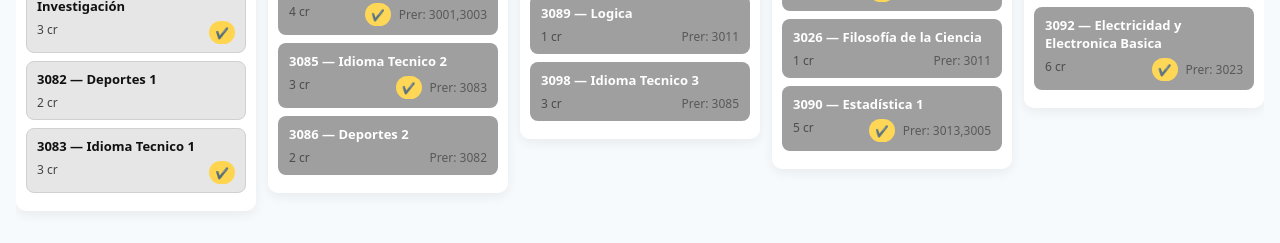
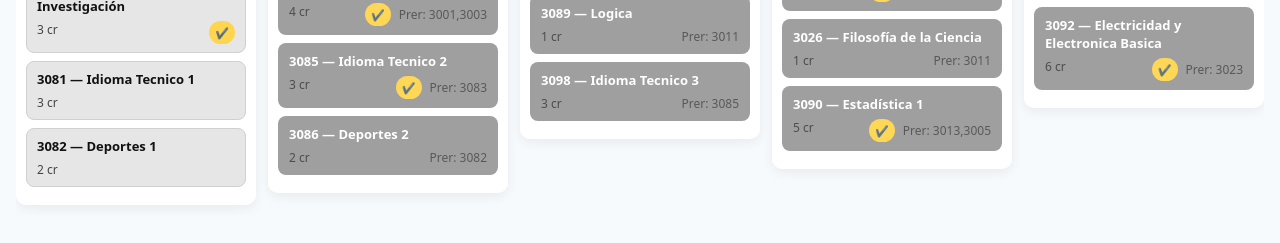
Before and after one commit to Sara-Recancoj19/Malla_Ingen-eria_Mec-nica, a plain HTML site: page index.html in a window 1280 px wide. Shown: the part 508-751 px from the top of the page. Drawn offline with Linux system fonts and the light colour scheme.

Commit message:
Update index.html

```diff
--- a/index.html
+++ b/index.html
@@ -90,7 +90,7 @@ const cursos = [
     {"codigo": "3003", "nombre": "Área Social Humanística 1", "creditos": 3, "prereq": [], "semestre": 1},
     {"codigo": "3004", "nombre": "Área Técnica Complememtaria 1", "creditos": 4, "prereq": [], "semestre": 1},
     {"codigo": "3005", "nombre": "Técnicas de Estudio e Investigación", "creditos": 3, "prereq": [], "semestre": 1},
-    {"codigo": "3083", "nombre": "Idioma Tecnico 1", "creditos": 3, "prereq": [], "semestre": 1},
+    {"codigo": "3081", "nombre": "Idioma Tecnico 1", "creditos": 3, "prereq": [], "semestre": 1},
     {"codigo": "3082", "nombre": "Deportes 1", "creditos": 2, "prereq": [], "semestre": 1},
     {"codigo": "3006", "nombre": "Área Matemática Básica 2", "creditos": 9, "prereq": ["3000"], "semestre": 2},
     {"codigo": "3007", "nombre": "Física Básica", "creditos": 5, "prereq": ["3000"], "semestre": 2},
```
